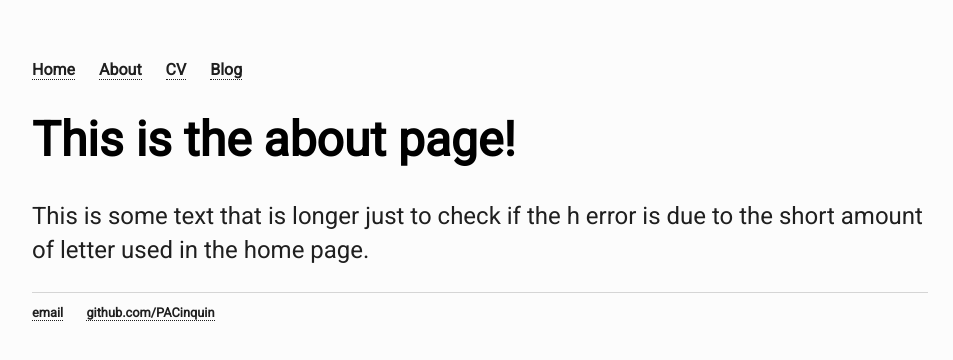
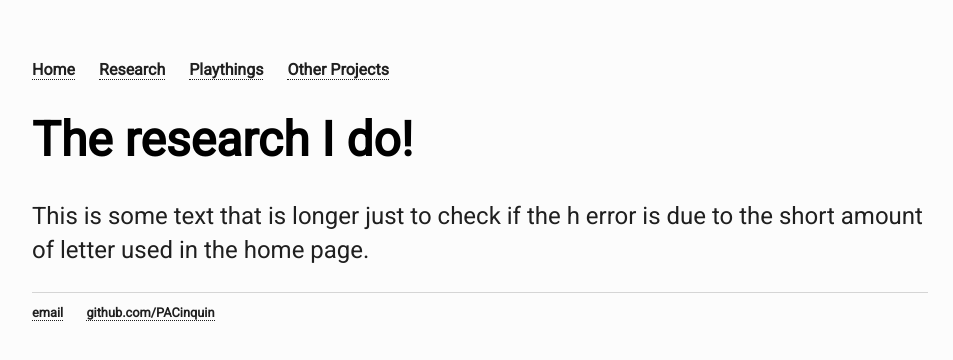
Before and after one commit to PACinquin/pacinquin.github.io, a Jekyll site: the page built from research.html, in a window 1280 px wide. Shown: the top 360 px of the page, without its empty margins (160-1113 px from the left). Built offline with Jekyll 4.4.1, drawn with Linux system fonts in a browser that asks for light colours.

Commit message:
pushed all pages

```diff
--- a/_layouts/default.html
+++ b/_layouts/default.html
@@ -10,9 +10,9 @@
 			<nav>
 	    		<ul>
 	        		<li><a href="/index.html">Home</a></li>
-		        	<li><a href="/about.html">About</a></li>
-	        		<li><a href="/cv">CV</a></li>
-	        		<li><a href="/blog">Blog</a></li>
+		        	<li><a href="/research.html">Research</a></li>
+	        		<li><a href="/playthings.html">Playthings</a></li>
+	        		<li><a href="/other.html">Other Projects</a></li>
 	    		</ul>
 			</nav>
 			<div class="container">
--- a/index.html
+++ b/index.html
@@ -4,5 +4,5 @@ title: PAC website
 ---
 <div class="blurb">
 	<h1>Hi there, I'm Pierre-Antoine!</h1>
-	<p>I'm Someone, I guess.</p>
+	<p>I am a description of who I am, but I am not written yet, so I am basically just a placeholder.</p>
 </div><!-- /.blurb -->
--- a/about.html
+++ b/research.html
@@ -1,8 +1,8 @@
 ---
 layout: default
-title: PAC website2
+title: PAC website - Research
 ---
 <div class="blurb">
-	<h1>This is the about page!</h1>
+	<h1>The research I do!</h1>
 	<p>This is some text that is longer just to check if the h error is due to the short amount of letter used in the home page.</p>
 </div><!-- /.blurb -->
```
Also changed, not shown: other.html (added, +9 -0 lines), playthings.html (added, +8 -0 lines).
